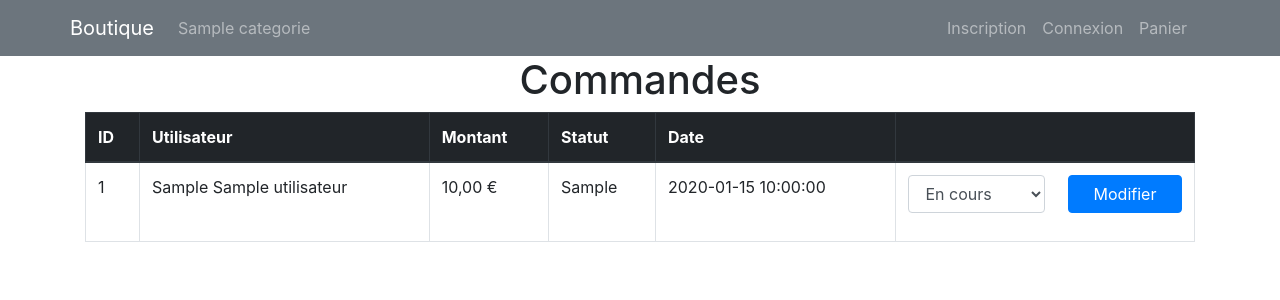
After one commit to MatheoDev404/formation-back, a PHP site: page /boutique/admin/commandes.php in a window 1280 px wide. The commit adds this page. Shown: the top 300 px of the page. Run offline with PHP 8.4, Linux system fonts and the light colour scheme; tables that the repository leaves empty or names only in its code hold one stand-in row (values such as "Sample post"); data that the repository does not hold is empty.

Commit message:
gestion commandes, bug affichage statut commande 12-07-2018

```diff
--- /dev/null
+++ b/PHP/boutique/admin/commandes.php
@@ -0,0 +1,99 @@
+<?php
+
+require_once __DIR__  . '/../include/init.php';
+
+
+$stmt = $pdo->query('SELECT c.*, u.nom, u.prenom FROM commande c JOIN utilisateur u ON c.utilisateur_id = u.id');
+$stmt->execute();
+$commandes = $stmt->fetchAll();
+
+
+if(isset($_POST['statutCommande'])){
+    dump($_POST);
+
+    $query = 'UPDATE commande SET statut = :statut WHERE id = :id ';
+    $stmt = $pdo->prepare($query);
+    $stmt->execute([
+        ':statut' => $_POST['statut'],
+        ':id' => $_POST['commandeId']
+    ]);
+
+    setFlashMessage('Le statut est modifié');
+    header('Location: commandes.php');
+    die;
+}
+require __DIR__  . '/../layout/top.php';
+
+?>
+
+<h1 style="text-align:center;">Commandes</h1>
+
+
+
+<table class="table table-bordered" style="width:100%">
+    <thead class="thead-dark">
+    <tr>
+        <th scope="col">ID</th>
+        <th scope="col">Utilisateur</th>
+        <th scope="col">Montant</th>
+        <th scope="col">Statut</th>
+        <th scope="col">Date</th>
+        <th scope="col"></th>
+    </tr>
+    </thead>
+    <tbody>
+        <?php
+        // dump($commandes);
+        foreach($commandes as $commande) :
+
+            $statut = ($commande['statut'] == $_POST['statut'])
+                            ?'selected'
+                            : ''
+                    ;
+        ?>
+
+        <tr>
+            <td scope="col"><?= $commande['id'] ?></td>
+            <td scope="col"><?= $commande['prenom'] . ' ' . $commande['nom']; ?></td>
+            <td scope="col"><?= prixFr($commande['montant_total']) ?></td>
+            <td scope="col"><?= $commande['statut'] ?></td>
+            <td scope="col"><?= $commande['date_statut'] ?></td>
+            <td scope="col">
+                <form method="post">
+                    <div class="form-group d-flex">
+                        <select class="form-control" name="statut" id="statut">
+                            <option <?= $statut ?> value="en cour">En cours</option>
+                            <option <?= $statut ?>  value="envoye">Envoyé</option>
+                            <option <?= $statut ?>  value="livre">Livré</option>
+                            <option <?= $statut ?>  value="annule">Annulé</option>
+                        </select>
+                        <input type="hidden" name="commandeId" value="<?= $commande['id']; ?>">
+                        <button name="statutCommande" class="offset-1 col-5 btn btn-primary" type="submit" >Modifier</button>
+                    </div>
+                </form>
+            </td>
+        </tr>
+        <?php
+        endforeach;
+        ?>
+
+    </tbody>
+</table>
+
+
+
+<?php
+
+require __DIR__  . '/../layout/bottom.php';
+
+?>
+
+<!-- lister les commandes dans un tableau html:
+- id de la commande
+- nom preno de l'user de la commande
+- montant formaté
+- statut
+- date du statut
+- passert le statu en liste deroulante avec un boutton modifier (input[type=hidden])
+
+ -->
--- a/PHP/boutique/include/fonctions.php
+++ b/PHP/boutique/include/fonctions.php
@@ -109,11 +109,11 @@ function totalPanier(){
         }
     }
 
-    return prixFr($totalPanier);
+    return $totalPanier;
 }
 
 function modifierQuantitePanier($produitId, $quantite){
-    if(isset($_SESSION['panier'][$produitId]){
+    if(isset($_SESSION['panier'][$produitId])){
 
         if(!empty($quantite)){
             $_SESSION['panier'][$produitId]['quantite'] = $quantite;
--- a/PHP/boutique/layout/top.php
+++ b/PHP/boutique/layout/top.php
@@ -24,6 +24,9 @@
                     </li>
                     <li class="nav-item">
                         <a href="<?= RACINE_WEB; ?>admin/produits.php" class="nav-link">Gestion produits</a>
+                    </li>
+                    <li class="nav-item">
+                        <a href="<?= RACINE_WEB; ?>admin/commandes.php" class="nav-link">Gestion commandes</a>
                     </li>
                 </ul>
             </div>
```
Also changed, not shown: PHP/boutique/panier.php (+72 -4 lines), PHP/boutique/photo/a6erg76eissou.jpg (added).
